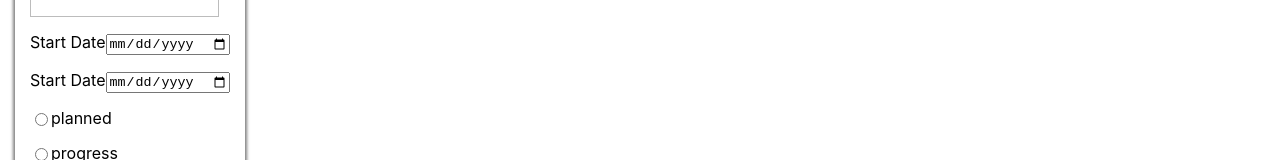
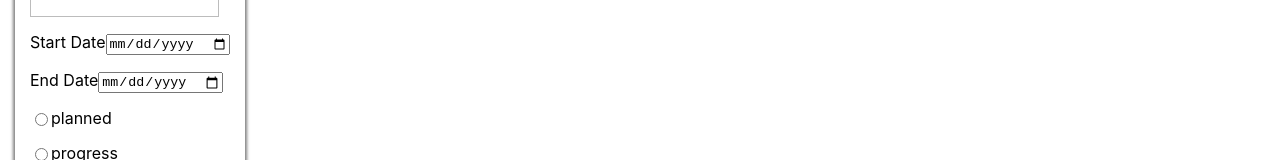
Before and after one commit to girish-chaudhari/crud_inter, a React (Create React App) app: page / in a window 1280 px wide. Shown: the part 338-498 px from the top of the page. Built offline with nearby package versions, Linux system fonts and the light colour scheme.

Commit message:
done and updated

```diff
--- a/package.json
+++ b/package.json
@@ -36,5 +36,8 @@
       "last 1 firefox version",
       "last 1 safari version"
     ]
+  },
+  "devDependencies": {
+    "prettier": "^2.5.1"
   }
 }
--- a/src/App.js
+++ b/src/App.js
@@ -1,5 +1,5 @@
-import "./App.css";
-import DataCrud from "./components/DataCrud";
+import './App.css';
+import DataCrud from './components/DataCrud';
 // import DataList from "./components/DataList";
 
 function App() {
--- a/src/components/DataCrud.js
+++ b/src/components/DataCrud.js
@@ -1,22 +1,22 @@
-import React, { useEffect, useState } from "react";
-import { ToDoUserSchema } from "./ValidationSchema";
-import { Field, Formik } from "formik";
-import { data } from "./_data";
+import React, { useEffect, useState } from 'react';
+import { ToDoUserSchema } from './ValidationSchema';
+import { Field, Formik } from 'formik';
+import { data } from './_data';
 
 const DataCrud = () => {
   const [dataList, setDataList] = useState([]);
-  const [isUpdate, setIsUpdate]  = useState(false)
-  const [updatedId, setUpdateId] = useState(undefined)
+  const [isUpdate, setIsUpdate] = useState(false);
+  const [updatedId, setUpdateId] = useState(undefined);
   const [updateState, setUpdateState] = useState({
-    name: "",
-    email: "",
-    mobile: "",
-    project: "",
-    task: "",
-    status: "",
-    start_time: "",
-    end_time: "",
-  })
+    name: '',
+    email: '',
+    mobile: '',
+    project: '',
+    task: '',
+    status: '',
+    start_time: '',
+    end_time: ''
+  });
 
   const [snapShot, setSnapShot] = useState([]);
   const [isFilter, setIsFilter] = useState(false);
@@ -27,7 +27,6 @@ const DataCrud = () => {
   function fetchData() {
     setDataList(data);
   }
-
 
   const handleDelete = (id) => {
     let deletedData = [...dataList];
@@ -42,54 +41,50 @@ const DataCrud = () => {
     }
   };
 
-  const handleUpdate = (id)=> {
+  const handleUpdate = (id) => {
+    let data = dataList.find((item) => item.id === id);
+    console.log('data....... is:::::', data);
+    setIsUpdate(true);
+    setUpdateState(data);
+    setUpdateId(id);
 
-      let data = dataList.find(item => item.id === id)
-      console.log("data....... is:::::", data)
-      setIsUpdate(true)
-      setUpdateState(data)
-      setUpdateId(id)
-
-
-      console.log("setUpdated.........status....................................", updateState)
-  }
+    console.log('setUpdated.........status....................................', updateState);
+  };
 
   const handleFormSubmit = (values) => {
-      console.log("isupdated...", isUpdate)
-      console.log("is..updaedId", updatedId)
-      if(isUpdate){
-        //update thing coming
-        let datalist = [...dataList]
-        let udpatedIndex = datalist.findIndex(item => item.id == updatedId)
-        console.log("updatedIndex", udpatedIndex)
-        datalist[udpatedIndex] = values
-        setDataList(datalist)
+    console.log('isupdated...', isUpdate);
+    console.log('is..updaedId', updatedId);
+    if (isUpdate) {
+      //update thing coming
+      let datalist = [...dataList];
+      let udpatedIndex = datalist.findIndex((item) => item.id == updatedId);
+      console.log('updatedIndex', udpatedIndex);
+      datalist[udpatedIndex] = values;
+      setDataList(datalist);
 
       setUpdateState({
-        name: "",
-        email: "",
-        mobile: "",
-        project: "",
-        task: "",
-        status: "",
-        start_time: "",
-        end_time: "",
-      })
+        name: '',
+        email: '',
+        mobile: '',
+        project: '',
+        task: '',
+        status: '',
+        start_time: '',
+        end_time: ''
+      });
+    } else {
+      setDataList([...dataList, values]);
+    }
 
-      }else{
-        setDataList([...dataList, values]);
-      }
-
-      setIsUpdate(false)
+    setIsUpdate(false);
 
     // fetchData()
   };
 
-
   function handleselect(e) {
     let selected = e.target.value;
     setIsFilter(true);
-    if (selected === "all") {
+    if (selected === 'all') {
       setIsFilter(false);
     } else {
       let x = dataList.filter((a) => a.status == selected);
@@ -99,14 +94,14 @@ const DataCrud = () => {
 
   const viewFields = (values) => {
     setDataView(values);
-    console.log("values", dataView);
+    console.log('values', dataView);
   };
   useEffect(() => {
     fetchData();
   }, []);
 
   const handleData = () => {
-    console.log("datalist.... my ", dataList);
+    console.log('datalist.... my ', dataList);
   };
   useEffect(() => {
     handleData();
@@ -115,7 +110,7 @@ const DataCrud = () => {
   return (
     <div>
       <Formik
-      enableReinitialize = {true}
+        enableReinitialize={true}
         initialValues={updateState}
         validationSchema={ToDoUserSchema}
         onSubmit={handleFormSubmit}
@@ -202,7 +197,7 @@ const DataCrud = () => {
                         <div className="error">{errors.start_time}</div>
                       </div>
                       <div className="input-form">
-                        <label htmlFor="end-date">Start Date</label>
+                        <label htmlFor="end-date">End Date</label>
                         <input
                           type="date"
                           id="end-date"
@@ -246,19 +241,12 @@ const DataCrud = () => {
                           {/* <div className='error'>{errors.status}</div> */}
                         </div>
                       </div>
-                      <button
-                        type="submit"
-                        className="btn success"
-                        onClick={handleSubmit}
-                      >
-                        {isUpdate? "Update":"Submit"}
+                      <button type="submit" className="btn success" onClick={handleSubmit}>
+                        {isUpdate ? 'Update' : 'Submit'}
                       </button>
                       &nbsp;
-                      <button
-                        className="btn warning btn-view"
-                        onClick={() => viewFields(values)}
-                      >
-                        {" "}
+                      <button className="btn warning btn-view" onClick={() => viewFields(values)}>
+                        {' '}
                         View
                       </button>
                     </div>
@@ -354,7 +342,6 @@ const DataCrud = () => {
           </div>
         )}
       </Formik>
-
     </div>
   );
 };
--- a/src/components/ValidationSchema.js
+++ b/src/components/ValidationSchema.js
@@ -1,21 +1,37 @@
 import * as Yup from 'yup';
 
+export const ToDoUserSchema = Yup.object().shape({
+  name: Yup.string()
+    .required('Name is required')
+    .matches(/^[aA-zZ\s]+$/, 'Only numbers are allowed for this field '),
 
-export const ToDoUserSchema = Yup.object().shape({
-  name: Yup.string().required("Name is required")
-    .matches(/^[aA-zZ\s]+$/, "Only numbers are allowed for this field "),
+  email: Yup.string()
+    .required('Email is required')
+    .matches(
+      /^[a-zA-Z0-9.!#$%&'*+\/=?^_`{|}~-]+@[a-zA-Z0-9](?:[a-zA-Z0-9-]{0,61}[a-zA-Z0-9])?(?:\.[a-zA-Z0-9](?:[a-zA-Z0-9-]{0,61}[a-zA-Z0-9])?)*$/,
+      'Invalid Email'
+    ),
 
-  email: Yup.string().required("Email is required").matches(/^[a-zA-Z0-9.!#$%&'*+\/=?^_`{|}~-]+@[a-zA-Z0-9](?:[a-zA-Z0-9-]{0,61}[a-zA-Z0-9])?(?:\.[a-zA-Z0-9](?:[a-zA-Z0-9-]{0,61}[a-zA-Z0-9])?)*$/, "Invalid Email"),
+  mobile: Yup.string()
+    .required('Mobile no is required')
+    .matches(/^[0-9]*$/, 'Only numbers are allowed for abn. ')
+    .min(10, 'the number must be 10 digit'),
 
-  mobile: Yup.string().required("Mobile no is required").matches(/^[0-9]*$/, 'Only numbers are allowed for abn. ').min(10, "the number must be 10 digit"),
+  project: Yup.string()
+    .required('Project Name is required')
+    .matches(/^[A-Z\s]+$/, 'Project Name should be in Alphabate'),
 
-  project: Yup.string().required("Project Name is required").matches(/^[A-Z\s]+$/, 'Project Name should be in Alphabate'),
+  task: Yup.string()
+    .required('Task is required')
+    .min(3, 'minimum length must be 3')
+    .max(30, 'max length must be 30'),
 
-  task: Yup.string().required("Task is required").min(3, "minimum length must be 3").max(30, 'max length must be 30'),
+  start_time: Yup.date()
+    .required('start date is required')
+    .default(() => new Date()),
 
-  start_time: Yup.date().required("start date is required").default(() => new Date()),
-
-  end_time: Yup.date().required("end date is required").when("start_time",
-    (start_time, schema) => start_time && schema.min(start_time)),
+  end_time: Yup.date()
+    .required('end date is required')
+    .when('start_time', (start_time, schema) => start_time && schema.min(start_time))
   // status: Yup.boolean().required("status is required"),
-})
+});
```
Also changed, not shown: 1 other file (tests, documents, lock files or other folders).
